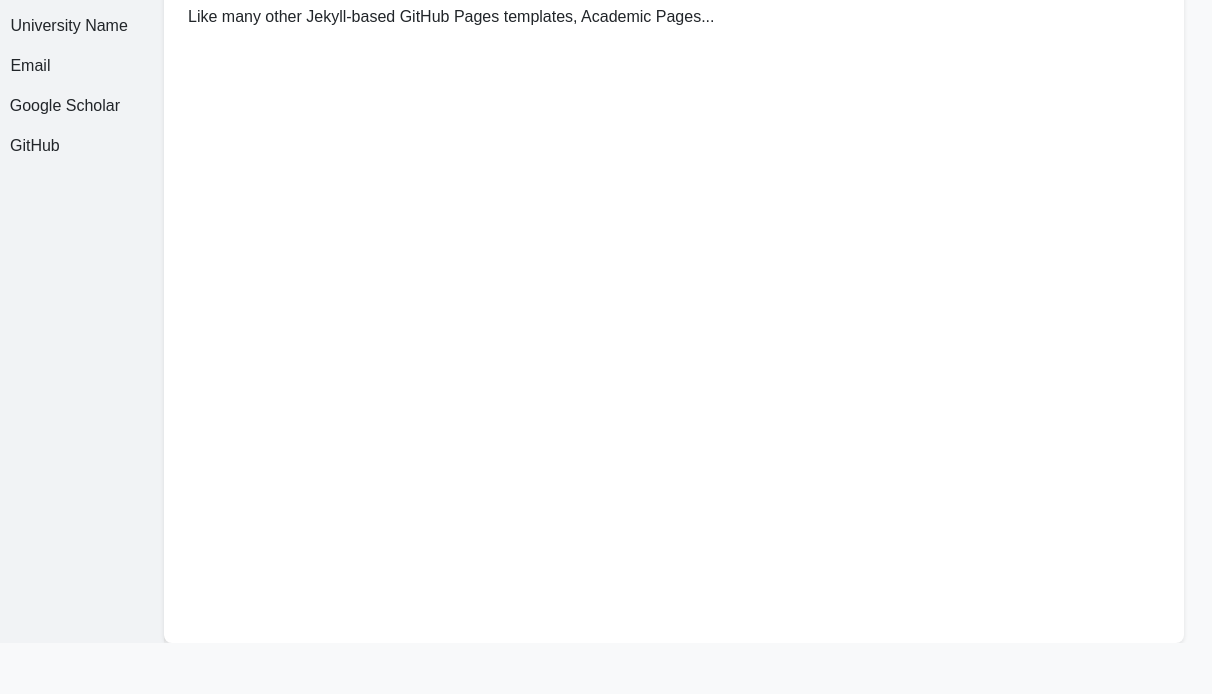
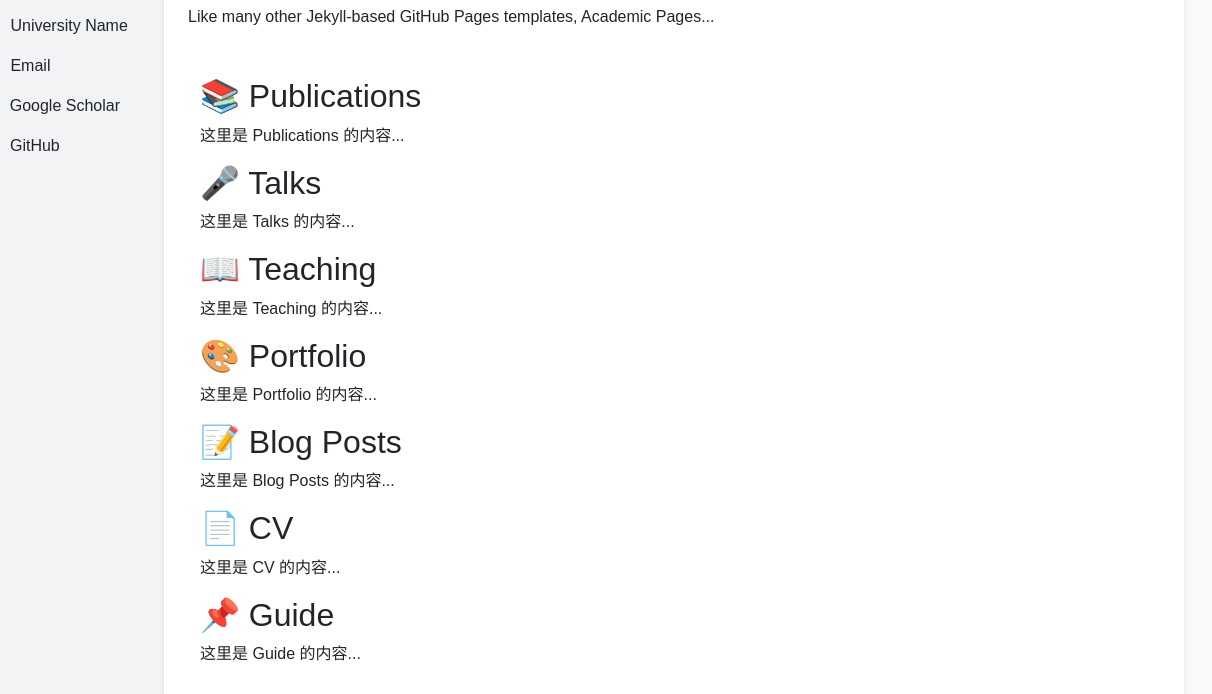
Before and after one commit to RXLiao/RXLiao.github.io, a plain HTML site: page index.html in a window 1280 px wide. Shown: the part 234-928 px from the top of the page, 68-1280 px from the left. Before the commit the page ends 877 px from the top, so only its background shows below. Drawn offline with nearby package versions, Linux system fonts and the light colour scheme.

Commit message:
Update index.html

```diff
--- a/index.html
+++ b/index.html
@@ -19,17 +19,18 @@
     </button>
     <div class="collapse navbar-collapse" id="navbarNav">
       <ul class="navbar-nav ms-auto">
-          <li class="nav-item"><a class="nav-link" href="#">Publications</a></li>
-          <li class="nav-item"><a class="nav-link" href="#">Talks</a></li>
-          <li class="nav-item"><a class="nav-link" href="#">Teaching</a></li>
-          <li class="nav-item"><a class="nav-link" href="#">Portfolio</a></li>
-          <li class="nav-item"><a class="nav-link" href="#">Blog Posts</a></li>
-          <li class="nav-item"><a class="nav-link" href="#">CV</a></li>
-          <li class="nav-item"><a class="nav-link" href="#">Guide</a></li>
+        <li class="nav-item"><a class="nav-link" href="#publications">Publications</a></li>
+        <li class="nav-item"><a class="nav-link" href="#talks">Talks</a></li>
+        <li class="nav-item"><a class="nav-link" href="#teaching">Teaching</a></li>
+        <li class="nav-item"><a class="nav-link" href="#portfolio">Portfolio</a></li>
+        <li class="nav-item"><a class="nav-link" href="#blog">Blog Posts</a></li>
+        <li class="nav-item"><a class="nav-link" href="#cv">CV</a></li>
+        <li class="nav-item"><a class="nav-link" href="#guide">Guide</a></li>
       </ul>
     </div>
   </div>
 </nav>
+
 
   <!-- 页面主要内容 -->
   <div class="container-fluid">
@@ -58,6 +59,28 @@
         <p>This is an academic website template based on GitHub Pages...</p>
         <h2>A Data-Driven Website</h2>
         <p>Like many other Jekyll-based GitHub Pages templates, Academic Pages...</p>
+        <div class="container mt-5">
+          <h2 id="publications">📚 Publications</h2>
+          <p>这里是 Publications 的内容...</p>
+
+          <h2 id="talks">🎤 Talks</h2>
+          <p>这里是 Talks 的内容...</p>
+
+          <h2 id="teaching">📖 Teaching</h2>
+          <p>这里是 Teaching 的内容...</p>
+
+          <h2 id="portfolio">🎨 Portfolio</h2>
+          <p>这里是 Portfolio 的内容...</p>
+
+          <h2 id="blog">📝 Blog Posts</h2>
+          <p>这里是 Blog Posts 的内容...</p>
+
+          <h2 id="cv">📄 CV</h2>
+          <p>这里是 CV 的内容...</p>
+
+          <h2 id="guide">📌 Guide</h2>
+          <p>这里是 Guide 的内容...</p>
+        </div>
       </main>
     </div>
   </div>
```
Lines whose indentation alone changed are shown as unchanged.
